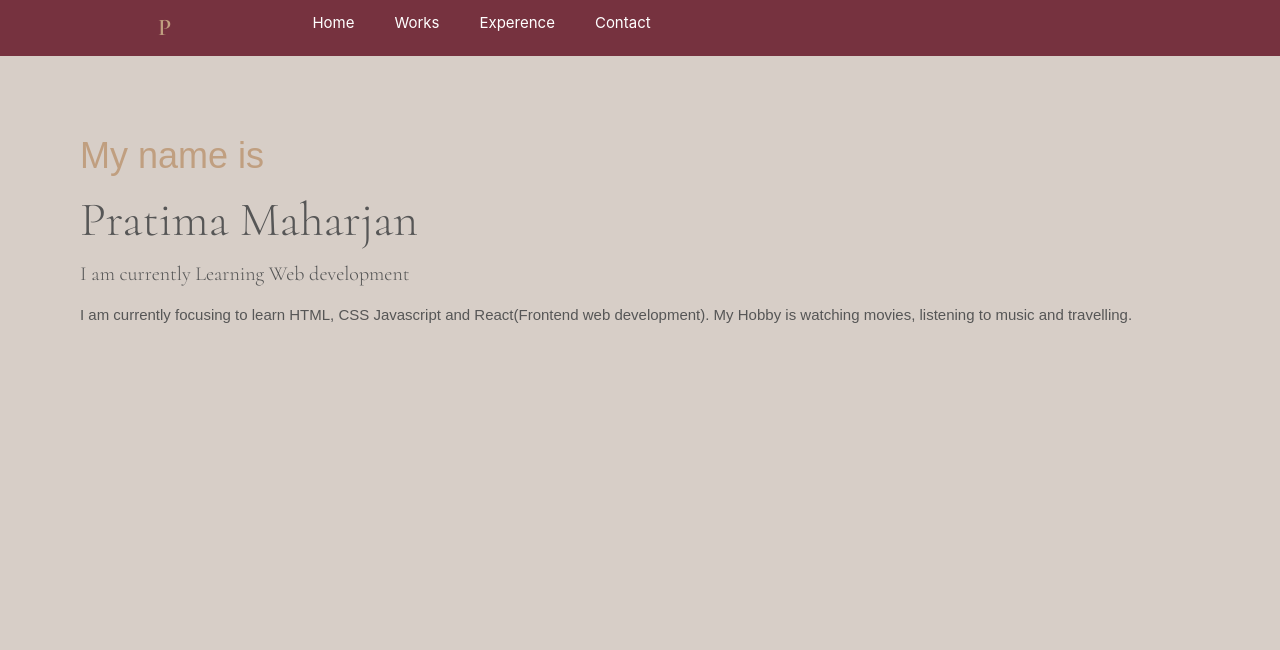
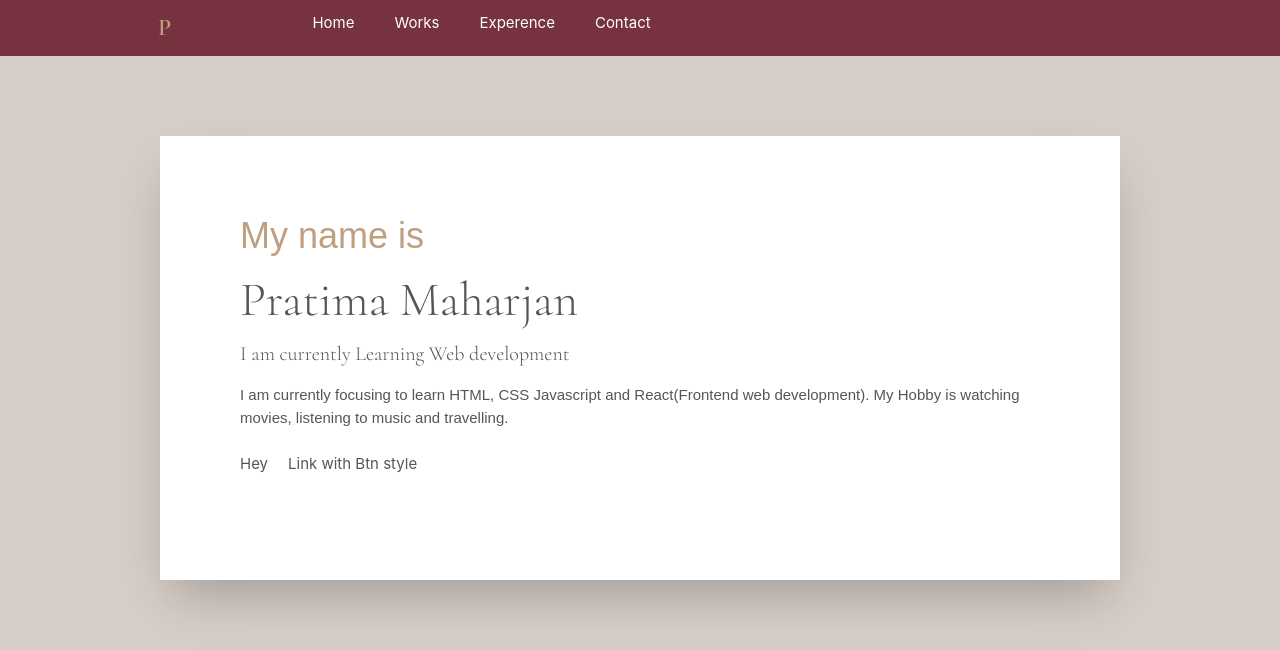
Before and after one commit to pr4t1ma/react-portfolio, a React (Create React App) app: page / in a window 1280 px wide. Shown: the top 650 px of the page. Built offline with nearby package versions, Linux system fonts and the light colour scheme.

Commit message:
add box shadow in tailwind css

```diff
--- /dev/null
+++ b/src/Banner.jsx
@@ -0,0 +1,5 @@
+import image from "./images/download.jpeg";
+
+export const Banner = () => {
+  return <img className="w-full" src={image} alt="" />;
+};
--- a/src/Intro/Intro.jsx
+++ b/src/Intro/Intro.jsx
@@ -1,6 +1,6 @@
 export const Intro = () => {
   return (
-    <div className="w-1/9 mx-auto text-left p-20">
+    <div className=" intro w-3/4 bg-white mt-20 mx-auto text-left p-20 shadow-2xl">
       <name className="py-5 text-4xl text-tan">
         <p>My name is </p>
       </name>
@@ -13,6 +13,12 @@ export const Intro = () => {
           listening to music and travelling.
         </p>
       </div>
+      <div className="my-6 flex gap-5">
+        <button>Hey</button>
+        <a href="/" className="button">
+          Link with Btn style
+        </a>
+      </div>
     </div>
   );
 };
```
